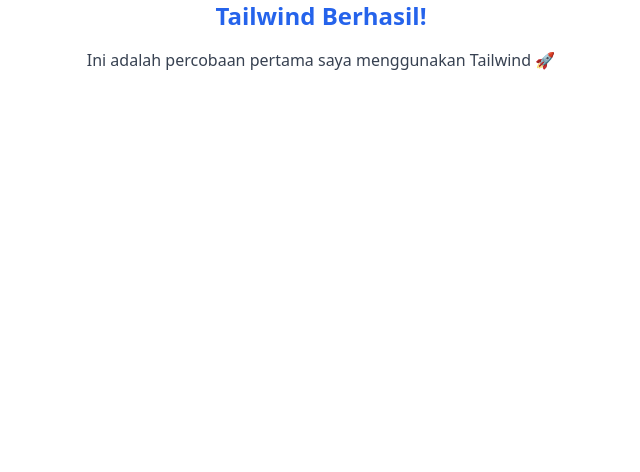
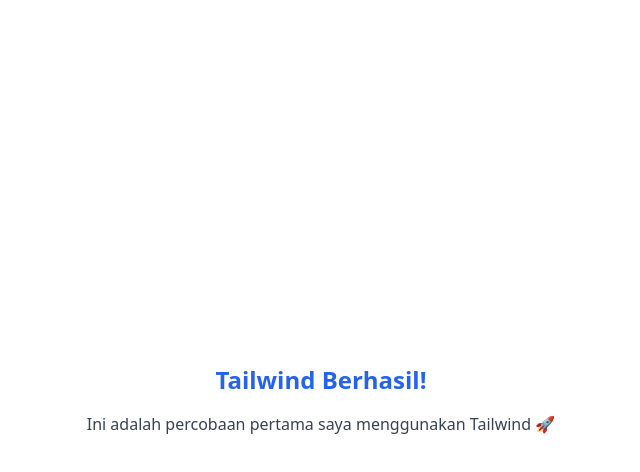
Before and after one commit to Diasmyri/pertemuan-9, a website: page src/index.html in a window 1280 px wide. Shown: the whole page, without its empty margins (319-959 px from the left). Drawn offline with Linux system fonts and the light colour scheme.

Commit message:
membuat lebih rapih

```diff
--- a/src/index.html
+++ b/src/index.html
@@ -6,7 +6,7 @@
   <title>Tailwind Project</title>
   <link href="/dist/output.css" rel="stylesheet" />
 </head>
-<body>
+<body class="flex items-center justify-center min-h-screen">
 
   <div class="text-center">
     <h1 class="text-2xl font-bold text-blue-600 mb-4">Tailwind Berhasil!</h1>
```
